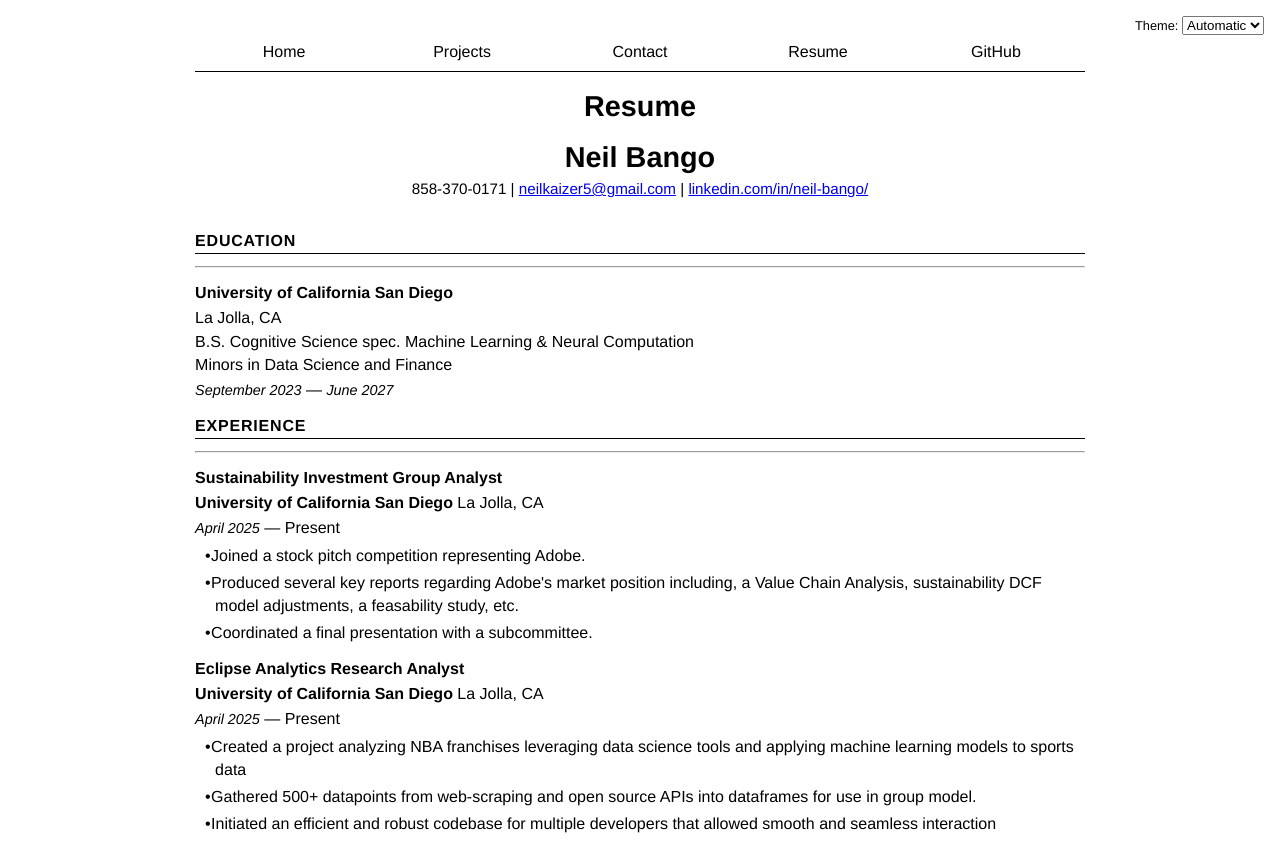
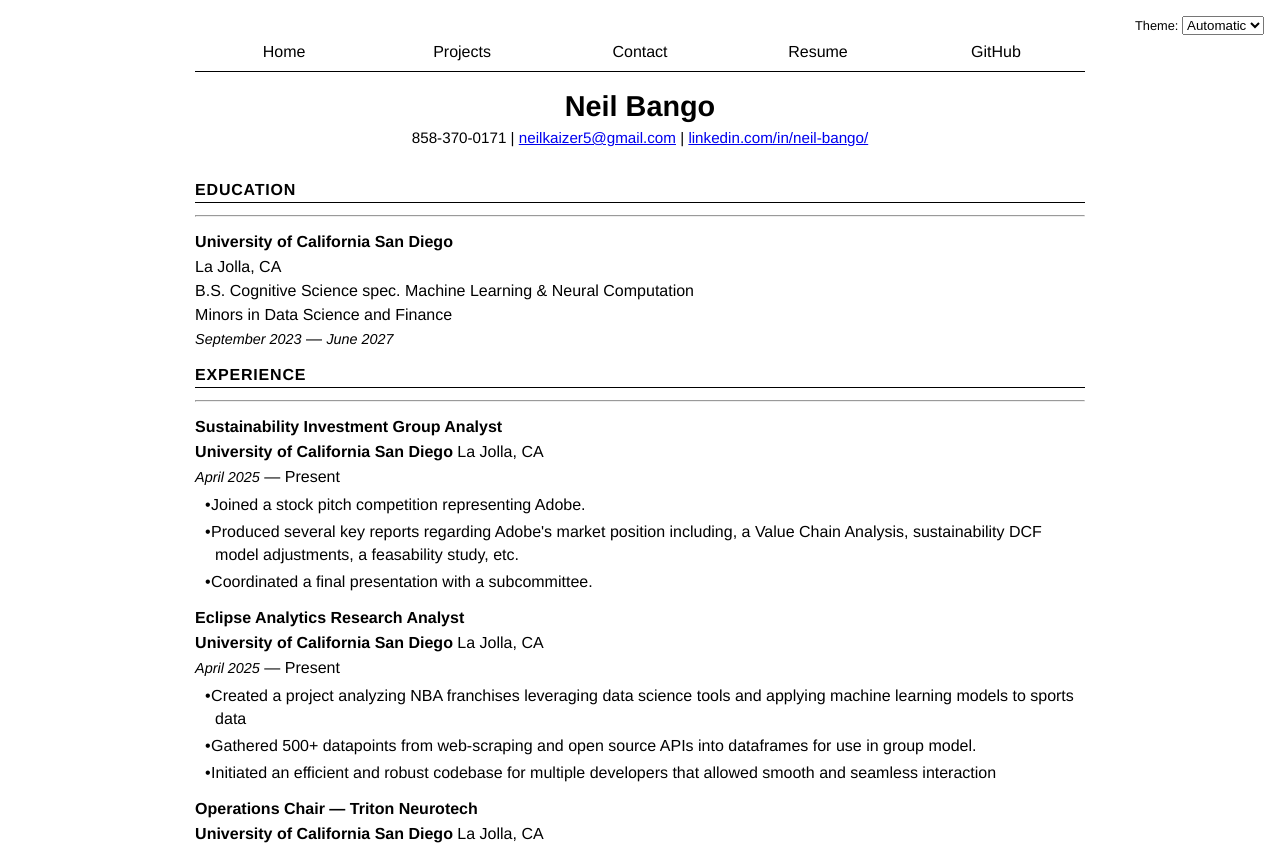
Before and after one commit to N3il-kb/portfolio, a plain HTML site: page resume/index.html in a window 1280 px wide. Shown: the top 848 px of the page. Drawn offline with Linux system fonts and the light colour scheme.

Commit message:
testing pages/local directory

```diff
--- a/global.js
+++ b/global.js
@@ -13,7 +13,7 @@ function $$(selector, context = document) {
 // currentLink?.classList.add('current');
 
 let pages = [
-    { url: '/', title: 'Home' },
+    { url: '', title: 'Home' },
     { url: 'projects/', title: 'Projects' },
     { url: 'contact/', title: 'Contact' },
     { url: 'resume/', title: 'Resume' },
--- a/resume/index.html
+++ b/resume/index.html
@@ -8,7 +8,7 @@
 </head>
 
 <body class="resume">
-  <h1>Resume</h1>
+  <!-- <h1>Resume</h1> -->
   <!-- <nav>
     <a href="../index.html">Home</a>
     <a href="../contact/index.html">Contact</a>
```
